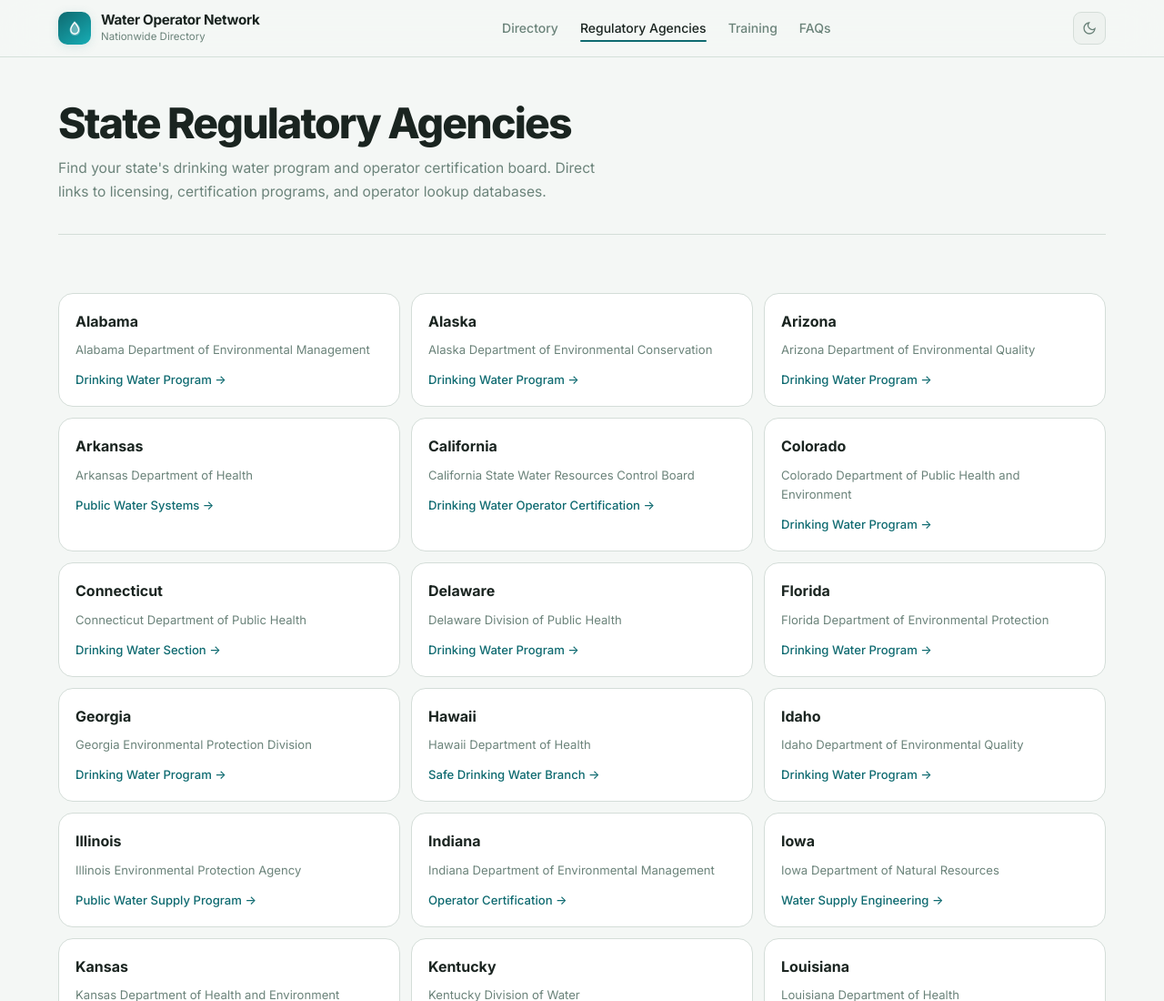
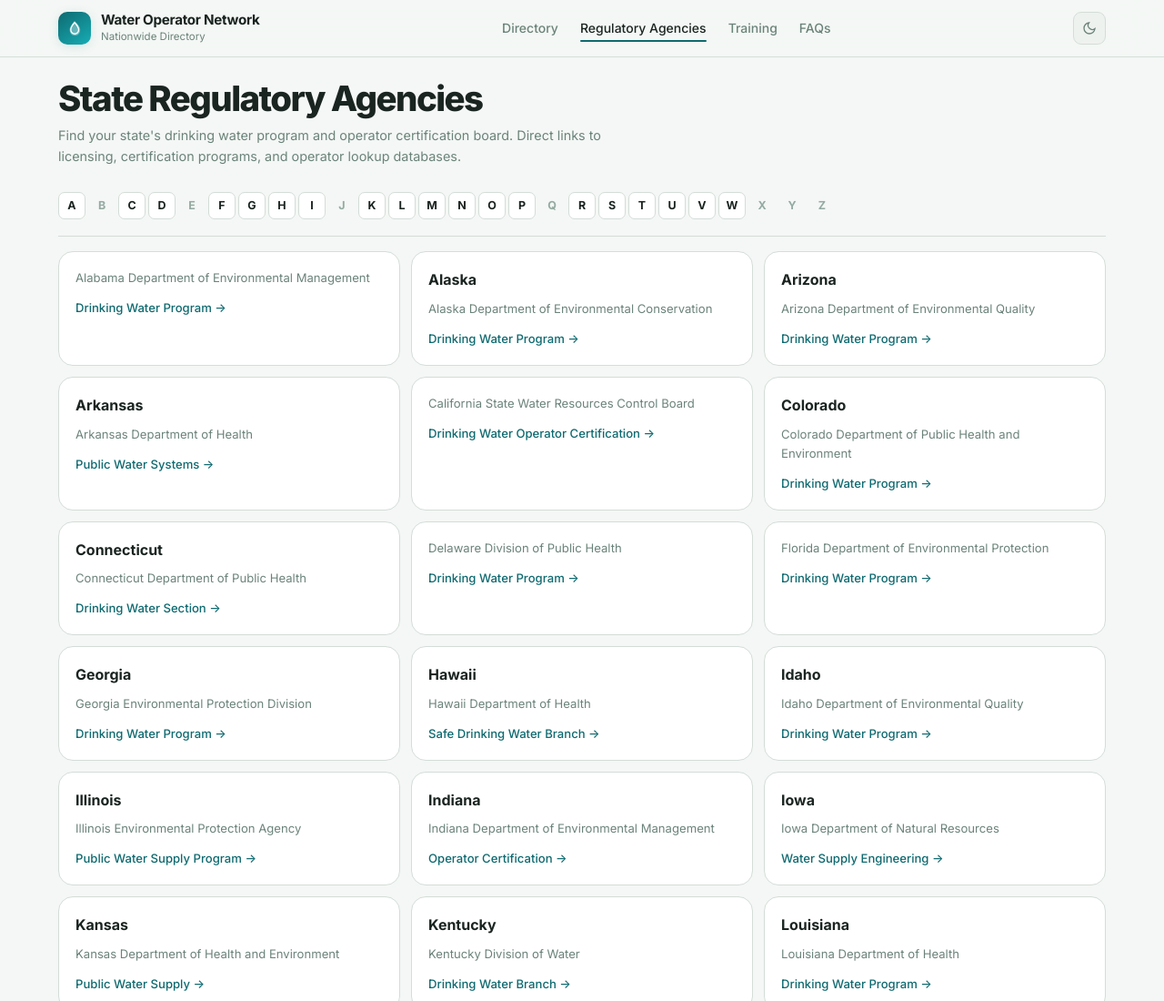
Before and after one commit to Gorgo-Company/wateroperatornetwork, a plain HTML site: page agencies.html in a window 1280 px wide. Shown: the top 1100 px of the page at 91% size. Drawn offline with Linux system fonts and the light colour scheme.

Commit message:
Refactor styles and add A-Z navigation
Updated styles for page hero and state cards. Added A-Z navigation for state links.

```diff
--- a/agencies.html
+++ b/agencies.html
@@ -55,13 +55,36 @@
     [data-theme="light"] .icon-sun { display: none; } [data-theme="light"] .icon-moon { display: block; }
 
     /* Page hero */
-    .page-hero { padding: 48px 0 32px; border-bottom: 1px solid var(--border); }
-    .page-hero h1 { font-size: clamp(2rem, 3vw + 0.5rem, 3rem); font-weight: 800; line-height: 1.05; letter-spacing: -0.04em; color: var(--text); margin-bottom: 12px; }
-    .page-hero p { font-size: 0.975rem; color: var(--muted); max-width: 60ch; line-height: 1.7; }
+    .page-hero { padding: 24px 0 16px; border-bottom: 1px solid var(--border); }
+    .page-hero h1 { font-size: clamp(1.6rem, 2.5vw + 0.5rem, 2.4rem); font-weight: 800; line-height: 1.1; letter-spacing: -0.04em; color: var(--text); margin-bottom: 8px; }
+    .page-hero p { font-size: 0.9rem; color: var(--muted); max-width: 70ch; line-height: 1.6; margin-bottom: 16px; }
+
+    /* Alpha nav */
+    .alpha-nav {
+      display: flex; flex-wrap: wrap; gap: 3px;
+      padding: 12px 0 2px;
+    }
+    .alpha-btn {
+      width: 30px; height: 30px;
+      border-radius: 7px;
+      border: 1px solid var(--border);
+      background: var(--surface);
+      color: var(--text);
+      font-size: 0.78rem; font-weight: 700;
+      cursor: pointer; display: grid; place-items: center;
+      transition: all var(--transition);
+      text-decoration: none;
+      letter-spacing: 0;
+    }
+    .alpha-btn:hover { background: var(--primary-soft); border-color: var(--primary); color: var(--primary); }
+    .alpha-btn.inactive { color: var(--muted-2); border-color: transparent; background: transparent; cursor: default; pointer-events: none; }
+
+    /* Letter group anchor */
+    .letter-anchor { scroll-margin-top: 80px; }
 
     /* Content */
-    .page-content { padding: 40px 0; }
-    .state-grid { display: grid; grid-template-columns: repeat(auto-fill, minmax(280px, 1fr)); gap: 12px; margin-top: 24px; }
+    .page-content { padding: 16px 0 0; }
+    .state-grid { display: grid; grid-template-columns: repeat(auto-fill, minmax(280px, 1fr)); gap: 12px; margin-top: 0; }
     .state-card { background: var(--surface); border: 1px solid var(--border); border-radius: var(--radius); padding: 18px; transition: all var(--transition); }
     .state-card:hover { border-color: color-mix(in srgb, var(--primary) 50%, var(--border)); box-shadow: var(--shadow-sm); transform: translateY(-1px); }
     .state-card h3 { font-size: 1rem; font-weight: 700; color: var(--text); margin-bottom: 8px; }
@@ -107,13 +130,13 @@
     <section class="page-hero">
       <h1>State Regulatory Agencies</h1>
       <p>Find your state's drinking water program and operator certification board. Direct links to licensing, certification programs, and operator lookup databases.</p>
+      <div class="alpha-nav" id="alphNav"></div>
     </section>
 
     <div class="page-content">
       <div class="state-grid">
 
-        <div class="state-card">
-          <h3>Alabama</h3>
+        <div class="state-card letter-anchor" id="state-A">
           <p>Alabama Department of Environmental Management</p>
           <div class="state-links">
             <a class="state-link" href="https://adem.alabama.gov/programs/water/drinkingwater.cnt" target="_blank" rel="noopener">Drinking Water Program →</a>
@@ -144,8 +167,7 @@
           </div>
         </div>
 
-        <div class="state-card">
-          <h3>California</h3>
+        <div class="state-card letter-anchor" id="state-C">
           <p>California State Water Resources Control Board</p>
           <div class="state-links">
             <a class="state-link" href="https://www.waterboards.ca.gov/drinking_water/certlic/occupations/DWopcert.html" target="_blank" rel="noopener">Drinking Water Operator Certification →</a>
@@ -168,23 +190,21 @@
           </div>
         </div>
 
-        <div class="state-card">
-          <h3>Delaware</h3>
+        <div class="state-card letter-anchor" id="state-D">
           <p>Delaware Division of Public Health</p>
           <div class="state-links">
             <a class="state-link" href="https://dhss.delaware.gov/dhss/dph/hsp/drinkingwater.html" target="_blank" rel="noopener">Drinking Water Program →</a>
           </div>
         </div>
 
-        <div class="state-card">
-          <h3>Florida</h3>
+        <div class="state-card letter-anchor" id="state-F">
           <p>Florida Department of Environmental Protection</p>
           <div class="state-links">
             <a class="state-link" href="https://floridadep.gov/water/source-drinking-water" target="_blank" rel="noopener">Drinking Water Program →</a>
           </div>
         </div>
 
-        <div class="state-card">
+        <div class="state-card letter-anchor" id="state-G">
           <h3>Georgia</h3>
           <p>Georgia Environmental Protection Division</p>
           <div class="state-links">
@@ -192,7 +212,7 @@
           </div>
         </div>
 
-        <div class="state-card">
+        <div class="state-card letter-anchor" id="state-H">
           <h3>Hawaii</h3>
           <p>Hawaii Department of Health</p>
           <div class="state-links">
@@ -200,7 +220,7 @@
           </div>
         </div>
 
-        <div class="state-card">
+        <div class="state-card letter-anchor" id="state-I">
           <h3>Idaho</h3>
           <p>Idaho Department of Environmental Quality</p>
           <div class="state-links">
@@ -232,7 +252,7 @@
           </div>
         </div>
 
-        <div class="state-card">
+        <div class="state-card letter-anchor" id="state-K">
           <h3>Kansas</h3>
           <p>Kansas Department of Health and Environment</p>
           <div class="state-links">
@@ -248,7 +268,7 @@
           </div>
         </div>
 
-        <div class="state-card">
+        <div class="state-card letter-anchor" id="state-L">
           <h3>Louisiana</h3>
           <p>Louisiana Department of Health</p>
           <div class="state-links">
@@ -256,7 +276,7 @@
           </div>
         </div>
 
-        <div class="state-card">
+        <div class="state-card letter-anchor" id="state-M">
           <h3>Maine</h3>
           <p>Maine Department of Health and Human Services</p>
           <div class="state-links">
@@ -320,7 +340,7 @@
           </div>
         </div>
 
-        <div class="state-card">
+        <div class="state-card letter-anchor" id="state-N">
           <h3>Nebraska</h3>
           <p>Nebraska Department of Environment and Energy</p>
           <div class="state-links">
@@ -384,7 +404,7 @@
           </div>
         </div>
 
-        <div class="state-card">
+        <div class="state-card letter-anchor" id="state-O">
           <h3>Ohio</h3>
           <p>Ohio Environmental Protection Agency</p>
           <div class="state-links">
@@ -408,7 +428,7 @@
           </div>
         </div>
 
-        <div class="state-card">
+        <div class="state-card letter-anchor" id="state-P">
           <h3>Pennsylvania</h3>
           <p>Pennsylvania Department of Environmental Protection</p>
           <div class="state-links">
@@ -416,7 +436,7 @@
           </div>
         </div>
 
-        <div class="state-card">
+        <div class="state-card letter-anchor" id="state-R">
           <h3>Rhode Island</h3>
           <p>Rhode Island Department of Health</p>
           <div class="state-links">
@@ -424,7 +444,7 @@
           </div>
         </div>
 
-        <div class="state-card">
+        <div class="state-card letter-anchor" id="state-S">
           <h3>South Carolina</h3>
           <p>South Carolina Department of Health and Environmental Control</p>
           <div class="state-links">
@@ -440,7 +460,7 @@
           </div>
         </div>
 
-        <div class="state-card">
+        <div class="state-card letter-anchor" id="state-T">
           <h3>Tennessee</h3>
           <p>Tennessee Department of Environment and Conservation</p>
           <div class="state-links">
@@ -457,7 +477,7 @@
           </div>
         </div>
 
-        <div class="state-card">
+        <div class="state-card letter-anchor" id="state-U">
           <h3>Utah</h3>
           <p>Utah Division of Drinking Water</p>
           <div class="state-links">
@@ -465,7 +485,7 @@
           </div>
         </div>
 
-        <div class="state-card">
+        <div class="state-card letter-anchor" id="state-V">
           <h3>Vermont</h3>
           <p>Vermont Department of Environmental Conservation</p>
           <div class="state-links">
@@ -481,7 +501,7 @@
           </div>
         </div>
 
-        <div class="state-card">
+        <div class="state-card letter-anchor" id="state-W">
           <h3>Washington</h3>
           <p>Washington Department of Health</p>
           <div class="state-links">
@@ -518,6 +538,7 @@
   </main>
 
   <script>
+    // Theme
     const savedTheme = localStorage.getItem('wonTheme') || 'light';
     document.documentElement.setAttribute('data-theme', savedTheme);
     document.getElementById('themeBtn').addEventListener('click', () => {
@@ -525,6 +546,24 @@
       document.documentElement.setAttribute('data-theme', next);
       localStorage.setItem('wonTheme', next);
     });
+
+    // Build A–Z alphabet nav
+    const ACTIVE_LETTERS = new Set(['A','C','D','F','G','H','I','K','L','M','N','O','P','R','S','T','U','V','W']);
+    const nav = document.getElementById('alphNav');
+    for (let i = 0; i < 26; i++) {
+      const letter = String.fromCharCode(65 + i);
+      const el = document.createElement('a');
+      el.textContent = letter;
+      if (ACTIVE_LETTERS.has(letter)) {
+        el.href = '#state-' + letter;
+        el.className = 'alpha-btn';
+        el.title = 'Jump to ' + letter;
+      } else {
+        el.className = 'alpha-btn inactive';
+        el.setAttribute('aria-disabled', 'true');
+      }
+      nav.appendChild(el);
+    }
   </script>
 </body>
 </html>
```
